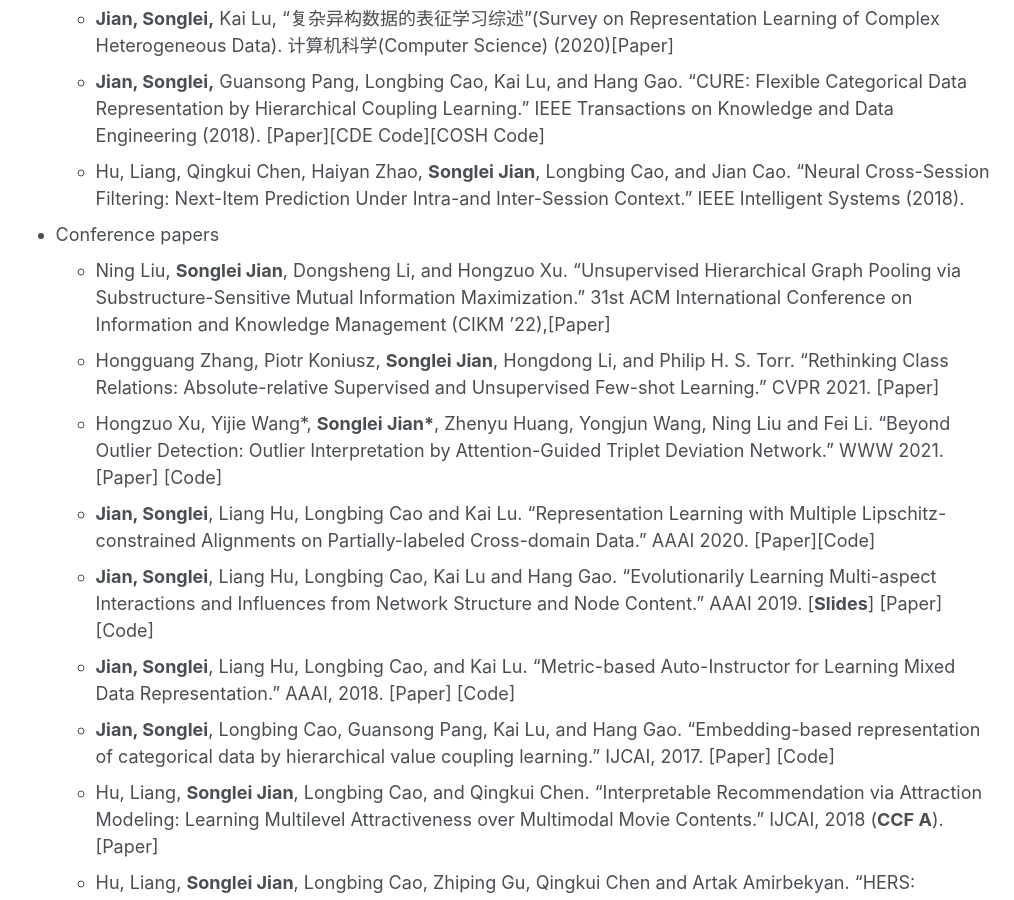
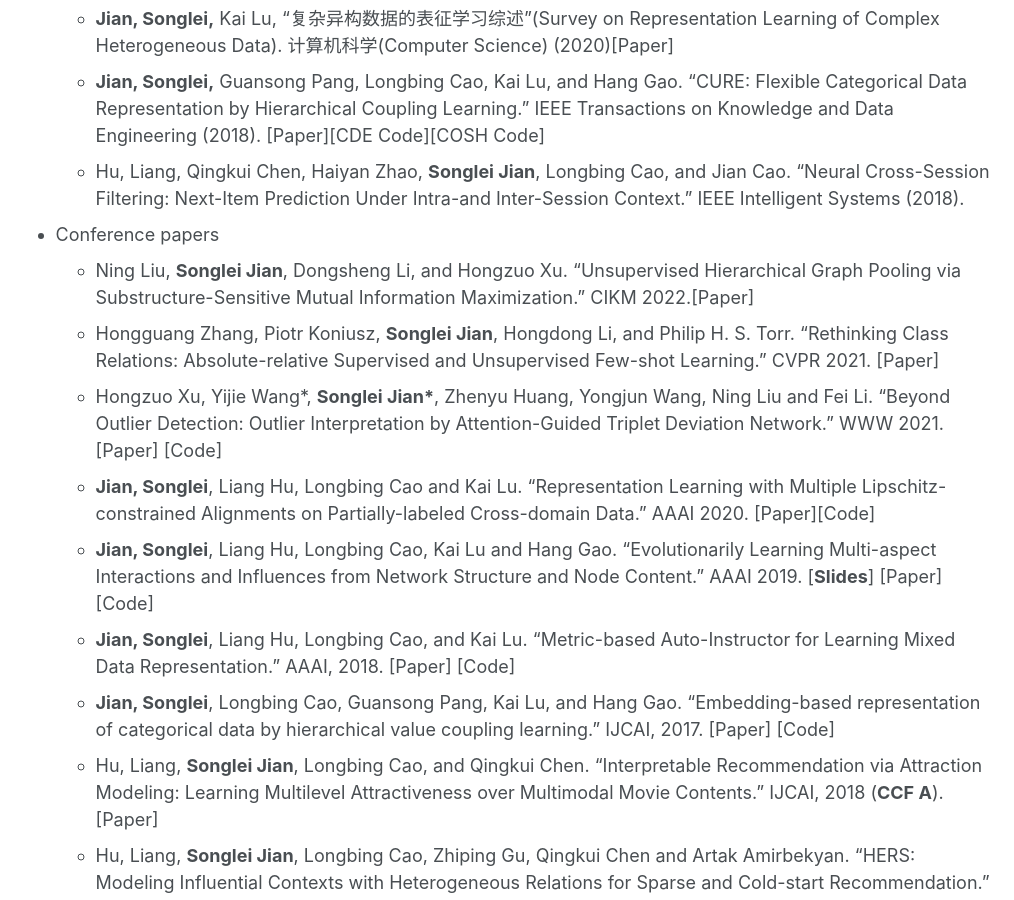
Before and after one commit to jiansonglei/jiansonglei.github.io, a Jekyll site: the page built from _pages/publications.md, in a window 1280 px wide and 900 px high, scrolled down 465 px. Shown: the whole window, without its empty margins (266-1280 px from the left). Built offline with Jekyll 4.4.1, drawn with Linux system fonts in a browser that asks for light colours; formulas are drawn with MathJax 3; a script that is not in the unit is left out.

Commit message:
Update publications.md

```diff
--- a/_pages/publications.md
+++ b/_pages/publications.md
@@ -22,7 +22,7 @@ Graph Representation Learning
   * Hu, Liang, Qingkui Chen, Haiyan Zhao, **Songlei Jian**, Longbing Cao, and Jian Cao. "Neural Cross-Session Filtering: Next-Item Prediction Under Intra-and Inter-Session Context." IEEE Intelligent Systems (2018).
 
 * Conference papers
-  * Ning Liu, **Songlei Jian**, Dongsheng Li, and Hongzuo Xu. "Unsupervised Hierarchical Graph Pooling via Substructure-Sensitive Mutual Information Maximization." 31st ACM International Conference on Information and Knowledge Management (CIKM ’22),[[Paper]](http://jiansonglei.github.io/files/22CIKM_SMIP.pdf)
+  * Ning Liu, **Songlei Jian**, Dongsheng Li, and Hongzuo Xu. "Unsupervised Hierarchical Graph Pooling via Substructure-Sensitive Mutual Information Maximization." CIKM 2022.[[Paper]](http://jiansonglei.github.io/files/22CIKM_SMIP.pdf)
   * Hongguang Zhang,  Piotr Koniusz, **Songlei Jian**, Hongdong Li, and Philip H. S. Torr. "Rethinking Class Relations: Absolute-relative Supervised and Unsupervised Few-shot Learning." CVPR 2021. [[Paper]](http://jiansonglei.github.io/files/21CVPR.pdf)
   * Hongzuo Xu,  Yijie Wang\*, **Songlei Jian\***, Zhenyu Huang, Yongjun Wang,  Ning Liu and Fei Li. "Beyond Outlier Detection: Outlier Interpretation  by Attention-Guided Triplet Deviation Network." WWW 2021. [[Paper]](http://jiansonglei.github.io/files/21WWW.pdf)  [[Code]](https://github.com/xuhongzuo/outlier-interpretation)
   * **Jian, Songlei**, Liang Hu, Longbing Cao and Kai Lu. "Representation Learning with Multiple Lipschitz-constrained Alignments on Partially-labeled Cross-domain Data." AAAI 2020.  [[Paper]](http://jiansonglei.github.io/files/20AAAI_MULAN.pdf)[Code]
```
